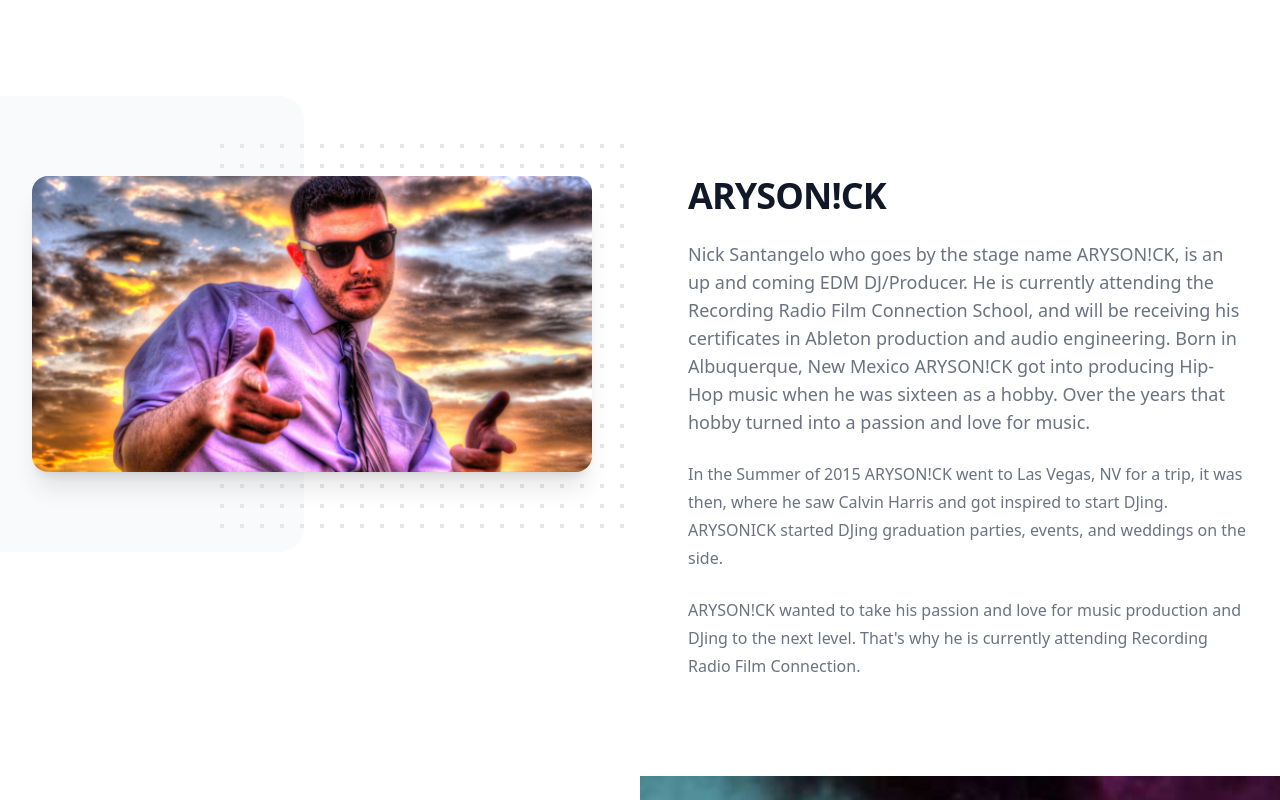
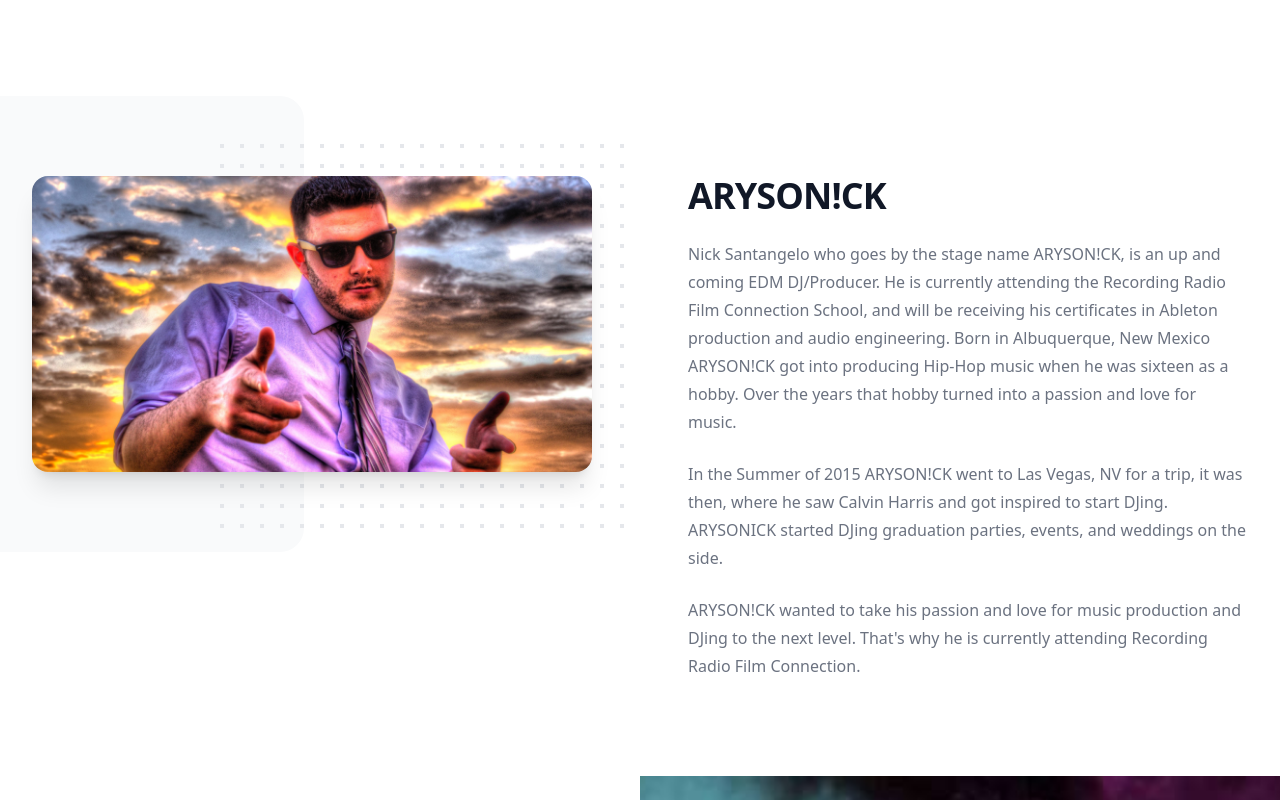
Before and after one commit to BryantDesigns/arysonick-website, a React (Create React App) app: page / in a window 1280 px wide. Shown: the top 800 px of the page. Built offline with nearby package versions, Linux system fonts and the light colour scheme.

Commit message:
fix text

```diff
--- a/src/components/Feature.jsx
+++ b/src/components/Feature.jsx
@@ -56,7 +56,7 @@ export default function Example() {
               ARYSON!CK
             </h2>
             <div className="mt-6 text-gray-500 space-y-6">
-              <p className="text-lg">
+              <p className="text-base leading-7">
                 Nick Santangelo who goes by the stage name ARYSON!CK, is an up and coming EDM DJ/Producer. He is currently attending the Recording Radio Film Connection School, and will be receiving his certificates in Ableton production and audio engineering. Born in Albuquerque, New Mexico ARYSON!CK got into producing Hip-Hop music when he was sixteen as a hobby. Over the years that hobby turned into a passion and love for music.
               </p>
               <p className="text-base leading-7">
```
